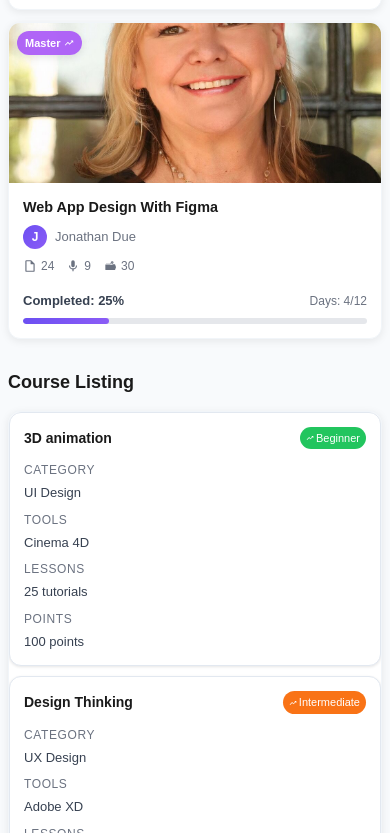
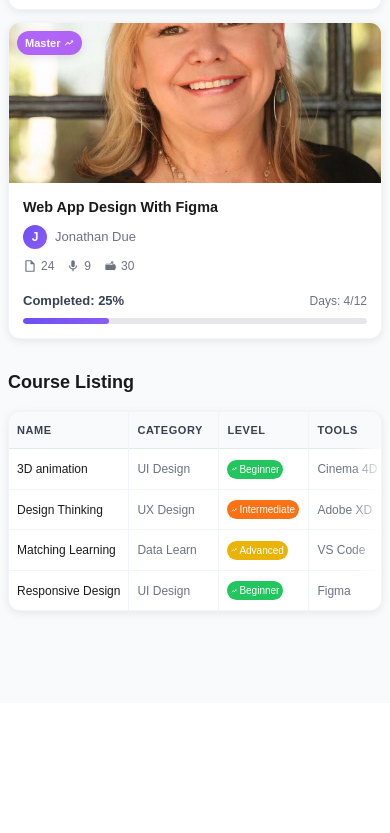
Before and after one commit to xthemadgenius/genjen, a Next.js app in the folder web-app/: page /dashboard/courses in a window 390 px wide. Shown: the part 1167-2000 px from the top of the page. After the commit the page ends 1870 px from the top, so only its background shows below. Built offline with nearby package versions, Linux system fonts and the light colour scheme.

Commit message:
course section fix 2

```diff
--- a/web-app/src/components/dashboard/courses/CourseTable.tsx
+++ b/web-app/src/components/dashboard/courses/CourseTable.tsx
@@ -28,7 +28,6 @@ const CourseTable: React.FC<CourseTableProps> = ({ courses }) => {
 
   return (
     <div className={styles.tableContainer}>
-      {/* Desktop Table View */}
       <div className={styles.tableWrapper}>
         <table className={styles.table}>
           <thead className={styles.tableHeader}>
@@ -74,43 +73,6 @@ const CourseTable: React.FC<CourseTableProps> = ({ courses }) => {
           </tbody>
         </table>
       </div>
-
-      {/* Mobile Card View */}
-      <div className={styles.mobileCards}>
-        {courses.map((course) => (
-          <div key={course.id} className={styles.mobileCard}>
-            <div className={styles.mobileCardHeader}>
-              <span className={styles.mobileCardTitle}>{course.name}</span>
-              <span className={`${styles.levelBadge} ${getLevelBadgeClass(course.level)}`}>
-                <svg className={styles.levelIcon} viewBox="0 0 24 24" width="12" height="12">
-                  <path fill="currentColor" d="M16,6L18.29,8.29L13.41,13.17L9.41,9.17L2,16.59L3.41,18L9.41,12L13.41,16L19.71,9.71L22,12V6H16Z"/>
-                </svg>
-                {course.level}
-              </span>
-            </div>
-            <div className={styles.mobileCardContent}>
-              <div className={styles.mobileCardItem}>
-                <span className={styles.mobileCardLabel}>Category</span>
-                <span className={styles.mobileCardValue}>{course.category}</span>
-              </div>
-              <div className={styles.mobileCardItem}>
-                <span className={styles.mobileCardLabel}>Tools</span>
-                <span className={styles.mobileCardValue}>{course.tools}</span>
-              </div>
-              <div className={styles.mobileCardItem}>
-                <span className={styles.mobileCardLabel}>Lessons</span>
-                <span className={styles.mobileCardValue}>{course.lessons}</span>
-              </div>
-              <div className={styles.mobileCardItem}>
-                <span className={styles.mobileCardLabel}>Points</span>
-                <span className={`${styles.mobileCardValue} ${styles.points} ${getPointsClass(course.pointsColor)}`}>
-                  {course.points} points
-                </span>
-              </div>
-            </div>
-          </div>
-        ))}
-      </div>
     </div>
   );
 };
--- a/web-app/src/components/dashboard/courses/css/CourseTable.module.css
+++ b/web-app/src/components/dashboard/courses/css/CourseTable.module.css
@@ -11,11 +11,32 @@
   width: 100%;
   overflow-x: auto;
   -webkit-overflow-scrolling: touch;
+  scrollbar-width: thin;
+  scrollbar-color: #cbd5e1 #f1f5f9;
+  scroll-behavior: smooth;
+}
+
+/* Custom scrollbar styling */
+.tableWrapper::-webkit-scrollbar {
+  height: 8px;
+}
+
+.tableWrapper::-webkit-scrollbar-track {
+  background: #f1f5f9;
+}
+
+.tableWrapper::-webkit-scrollbar-thumb {
+  background: #cbd5e1;
+  border-radius: 4px;
+}
+
+.tableWrapper::-webkit-scrollbar-thumb:hover {
+  background: #94a3b8;
 }
 
 .table {
   width: 100%;
-  min-width: 700px;
+  min-width: 700px; /* Ensures table doesn't get too compressed */
   border-collapse: collapse;
   font-size: 0.875rem;
 }
@@ -23,6 +44,9 @@
 .tableHeader {
   background: #f8fafc;
   border-bottom: 1px solid #e2e8f0;
+  position: sticky;
+  top: 0;
+  z-index: 2;
 }
 
 .headerCell {
@@ -34,6 +58,8 @@
   text-transform: uppercase;
   letter-spacing: 0.05em;
   border-right: 1px solid #f1f5f9;
+  white-space: nowrap;
+  min-width: 120px;
 }
 
 .headerCell:last-child {
@@ -57,6 +83,8 @@
   padding: 1rem;
   vertical-align: middle;
   border-right: 1px solid #f1f5f9;
+  white-space: nowrap;
+  min-width: 120px;
 }
 
 .tableCell:last-child {
@@ -66,6 +94,11 @@
 .courseName {
   font-weight: 500;
   color: #1a1a1a;
+  display: block;
+  max-width: 200px;
+  overflow: hidden;
+  text-overflow: ellipsis;
+  white-space: nowrap;
 }
 
 .category {
@@ -82,6 +115,7 @@
   font-size: 0.75rem;
   font-weight: 500;
   color: white;
+  white-space: nowrap;
 }
 
 .levelBeginner {
@@ -124,7 +158,7 @@
   color: #ef4444;
 }
 
-/* Responsive Design */
+/* Responsive Design - Maintain table structure but adjust sizes */
 @media (max-width: 768px) {
   .tableContainer {
     border-radius: 12px;
@@ -137,31 +171,22 @@
 
   .headerCell,
   .tableCell {
-    padding: 0.75rem 0.5rem;
+    padding: 0.75rem 0.625rem;
+    min-width: 100px;
   }
 
   .headerCell {
     font-size: 0.75rem;
   }
 
+  .courseName {
+    max-width: 150px;
+    font-size: 0.8125rem;
+  }
+
   .levelBadge {
     font-size: 0.6875rem;
     padding: 0.1875rem 0.375rem;
-  }
-}
-
-@media (max-width: 480px) {
-  .table {
-    min-width: 500px;
-  }
-
-  .headerCell,
-  .tableCell {
-    padding: 0.625rem 0.375rem;
-  }
-
-  .levelBadge {
-    gap: 0.125rem;
   }
 
   .levelIcon {
@@ -170,98 +195,71 @@
   }
 }
 
-/* Mobile Cards - Default hidden, shown on mobile */
-.mobileCards {
-  display: none;
+@media (max-width: 480px) {
+  .table {
+    min-width: 550px;
+    font-size: 0.75rem;
   }
 
-.mobileCard {
-  background: #ffffff;
-  border: 1px solid #e2e8f0;
-  border-radius: 12px;
-  padding: 1rem;
-  margin-bottom: 0.75rem;
-  box-shadow: 0 1px 3px rgba(0, 0, 0, 0.1);
-  transition: box-shadow 0.2s ease;
+  .headerCell,
+  .tableCell {
+    padding: 0.625rem 0.5rem;
+    min-width: 90px;
   }
 
-.mobileCard:hover {
-  box-shadow: 0 2px 8px rgba(0, 0, 0, 0.12);
+  .headerCell {
+    font-size: 0.6875rem;
   }
 
-.mobileCard:last-child {
-  margin-bottom: 0;
+  .courseName {
+    max-width: 120px;
+    font-size: 0.75rem;
   }
 
-.mobileCardHeader {
-  display: flex;
-  justify-content: space-between;
-  align-items: center;
-  margin-bottom: 0.75rem;
-  flex-wrap: wrap;
-  gap: 0.5rem;
+  .levelBadge {
+    font-size: 0.625rem;
+    padding: 0.125rem 0.25rem;
+    gap: 0.125rem;
   }
 
-.mobileCardTitle {
-  font-weight: 600;
-  color: #1a1a1a;
-  font-size: 0.9rem;
-  flex: 1;
-  min-width: 0;
-}
-
-.mobileCardContent {
-  display: grid;
-  grid-template-columns: 1fr 1fr;
-  gap: 0.75rem;
-  font-size: 0.8125rem;
-}
-
-.mobileCardItem {
-  display: flex;
-  flex-direction: column;
-  gap: 0.25rem;
-}
-
-.mobileCardLabel {
-  font-size: 0.75rem;
-  color: #6b7280;
-  text-transform: uppercase;
-  letter-spacing: 0.05em;
-  font-weight: 500;
-}
-
-.mobileCardValue {
-  color: #374151;
-  font-weight: 500;
-  word-break: break-word;
-}
-
-/* Mobile responsive behavior */
-@media (max-width: 768px) {
-  .mobileCards {
-    display: block;
-  }
-
-  .tableWrapper {
-    display: none;
+  .levelIcon {
+    width: 6px;
+    height: 6px;
   }
 }
 
-@media (max-width: 480px) {
-  .mobileCard {
-    padding: 0.875rem;
-    margin-bottom: 0.625rem;
+@media (max-width: 320px) {
+  .table {
+    min-width: 480px;
   }
 
-  .mobileCardContent {
-    grid-template-columns: 1fr;
-    gap: 0.5rem;
+  .headerCell,
+  .tableCell {
+    padding: 0.5rem 0.375rem;
+    min-width: 80px;
   }
 
-  .mobileCardTitle {
-    font-size: 0.875rem;
+  .courseName {
+    max-width: 100px;
+    font-size: 0.6875rem;
   }
+}
+
+/* Scroll hint indicators */
+.tableContainer::after {
+  content: '';
+  position: absolute;
+  top: 0;
+  right: 0;
+  width: 30px;
+  height: 100%;
+  background: linear-gradient(90deg, transparent, rgba(255, 255, 255, 0.9));
+  pointer-events: none;
+  z-index: 1;
+}
+
+.tableContainer {
+  position: relative;
 }
 
 /* High contrast mode */
@@ -292,6 +290,16 @@
     border-right-color: #ccc;
   }
 
+  .courseName {
+    color: #000;
+  }
+
+  .category,
+  .tools,
+  .lessons {
+    color: #333;
+  }
+
   .levelBadge {
     color: #000 !important;
     background: #fff !important;
@@ -301,7 +309,30 @@
 
 /* Reduced motion */
 @media (prefers-reduced-motion: reduce) {
+  .tableWrapper {
+    scroll-behavior: auto;
+  }
+
   .tableRow {
     transition: none;
   }
 }
+
+/* Focus styles for accessibility */
+.tableRow:focus-within {
+  background: #f9fafb;
+  outline: 2px solid #6366f1;
+  outline-offset: -2px;
+}
+
+/* Better mobile touch scrolling */
+@media (hover: none) and (pointer: coarse) {
+  .tableWrapper {
+    -webkit-overflow-scrolling: touch;
+    scroll-snap-type: x proximity;
+  }
+
+  .tableCell:first-child {
+    scroll-snap-align: start;
+  }
+}
```
Lines whose indentation alone changed are shown as unchanged.
